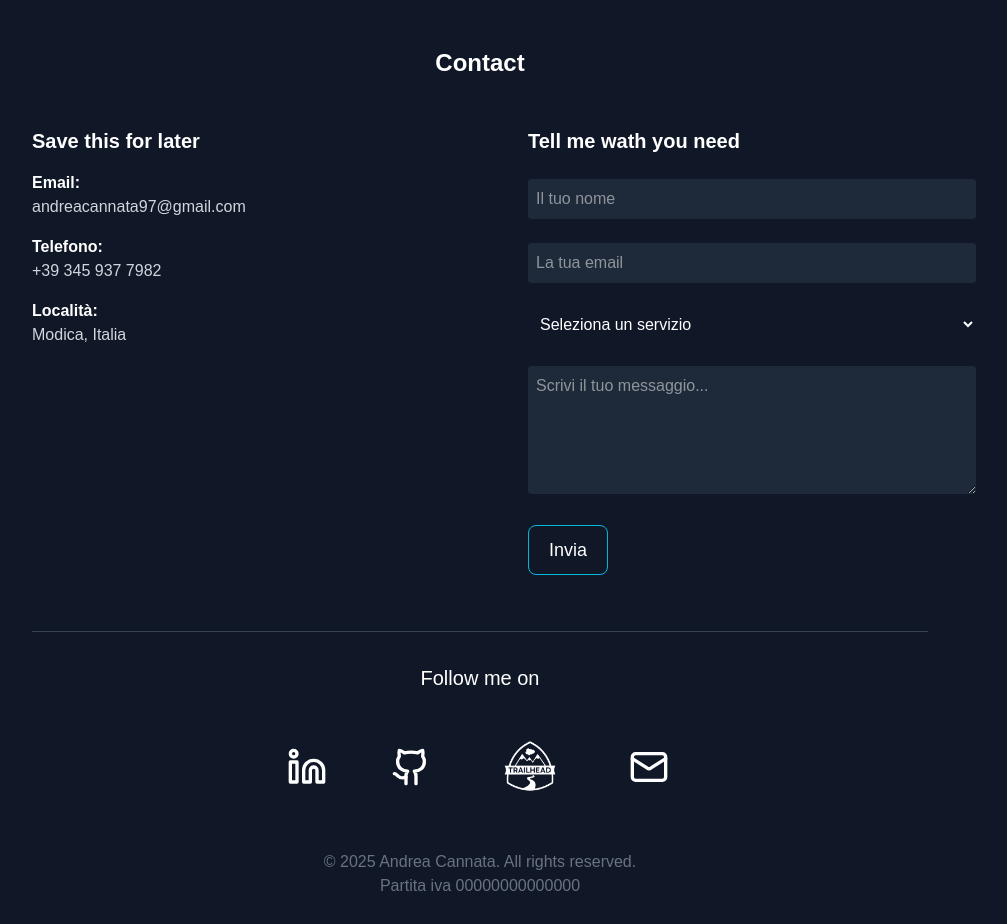
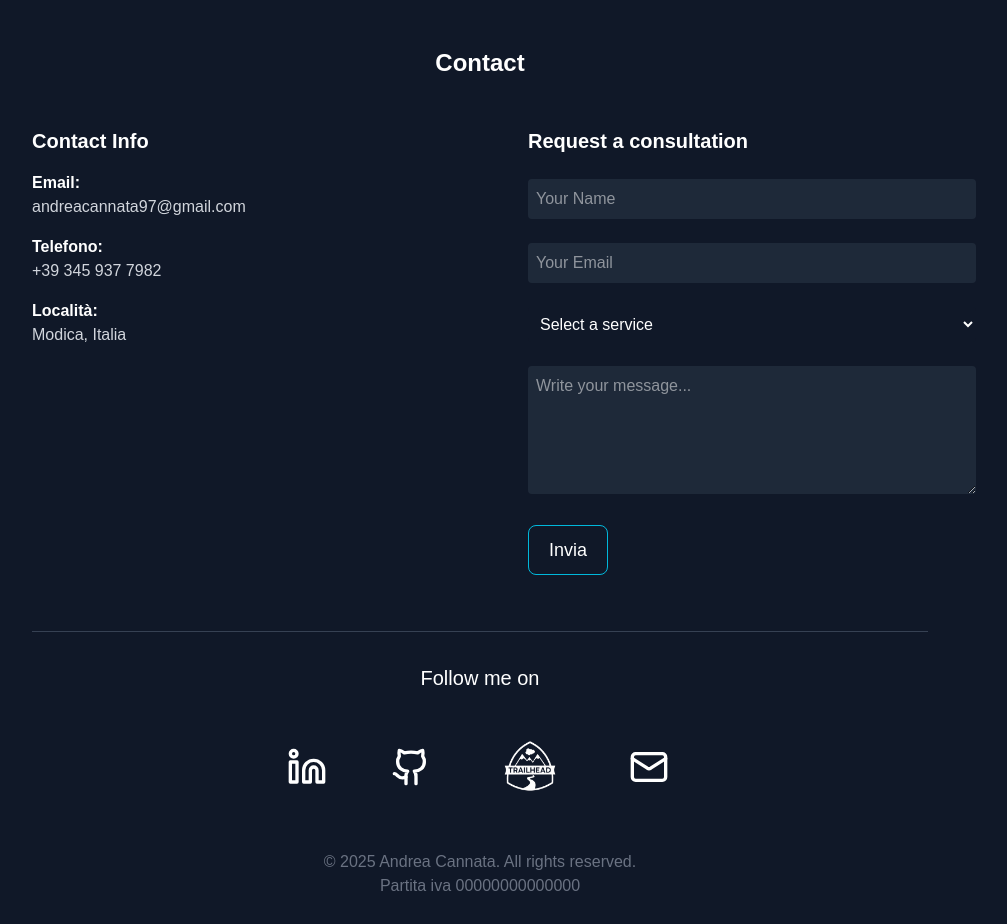
Before and after one commit to Cannata97/Andrea-Cannata, a Next.js app: page / in a window 1280 px wide. Shown: the part 1500-2424 px from the top of the page, without its empty margins (160-1167 px from the left). Built offline with nearby package versions, Linux system fonts and the light colour scheme.

Commit message:
modifiche template

```diff
--- a/src/app/components/Footer.tsx
+++ b/src/app/components/Footer.tsx
@@ -51,7 +51,7 @@ const templateParams = {
        <div className="flex flex-col lg:flex-row lg:gap-x-12 gap-y-12 w-full">
   {/* INFO DI CONTATTO */}
   <div className="w-full lg:w-1/2 flex-shrink-0 space-y-4">
-  <h3 className="text-xl font-semibold">Save this for later</h3>
+  <h3 className="text-xl font-semibold">Contact Info</h3>
     <div>
       <p className="font-semibold">Email:</p>
       <p className="text-gray-300">andreacannata97@gmail.com</p>
@@ -68,18 +68,18 @@ const templateParams = {
 
   {/* FORM CONTATTO */}
   <form onSubmit={handleSubmit} className="w-full lg:w-1/2 flex-shrink-0 space-y-6">
-    <h3 className="text-xl font-semibold">Tell me wath you need</h3>
+    <h3 className="text-xl font-semibold">Request a consultation</h3>
 
     <input
       type="text"
-      placeholder="Il tuo nome"
+      placeholder="Your Name"
       className="w-full p-2 rounded text-white bg-gray-800"
       onChange={(e) => setFormData({ ...formData, name: e.target.value })}
       required
     />
     <input
       type="email"
-      placeholder="La tua email"
+      placeholder="Your Email"
       className="w-full p-2 rounded text-white bg-gray-800"
       onChange={(e) => setFormData({ ...formData, email: e.target.value })}
       required
@@ -92,24 +92,24 @@ const templateParams = {
       }}
       required
     >
-      <option value="">Seleziona un servizio</option>
-      <option value="Sito Web">Sito Web</option>
+      <option value="">Select a service</option>
+      <option value="Sito Web">WebSite</option>
       <option value="CRM">CRM</option>
-      <option value="Consulenza">Consulenza</option>
+      <option value="Consulenza">Consultancy</option>
       <option value="Other">Other</option>
     </select>
 
     {selectedService === 'Other' && (
       <input
         type="text"
-        placeholder="Specifica il servizio"
+        placeholder="Specify the service"
         className="w-full p-2 rounded text-white bg-gray-800"
         onChange={(e) => setFormData({ ...formData, customService: e.target.value })}
         required
       />
     )}
     <textarea
-      placeholder="Scrivi il tuo messaggio..."
+      placeholder="Write your message..."
       className="w-full p-2 rounded text-white h-32 bg-gray-800"
       onChange={(e) => setFormData({ ...formData, message: e.target.value })}
       required
```
